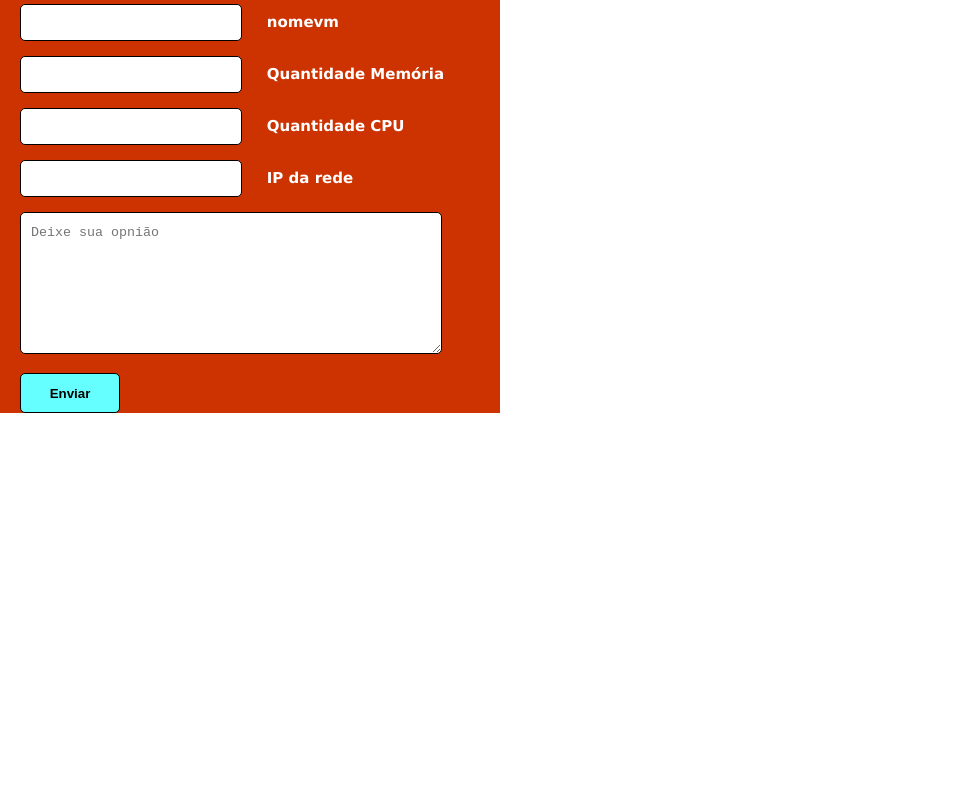
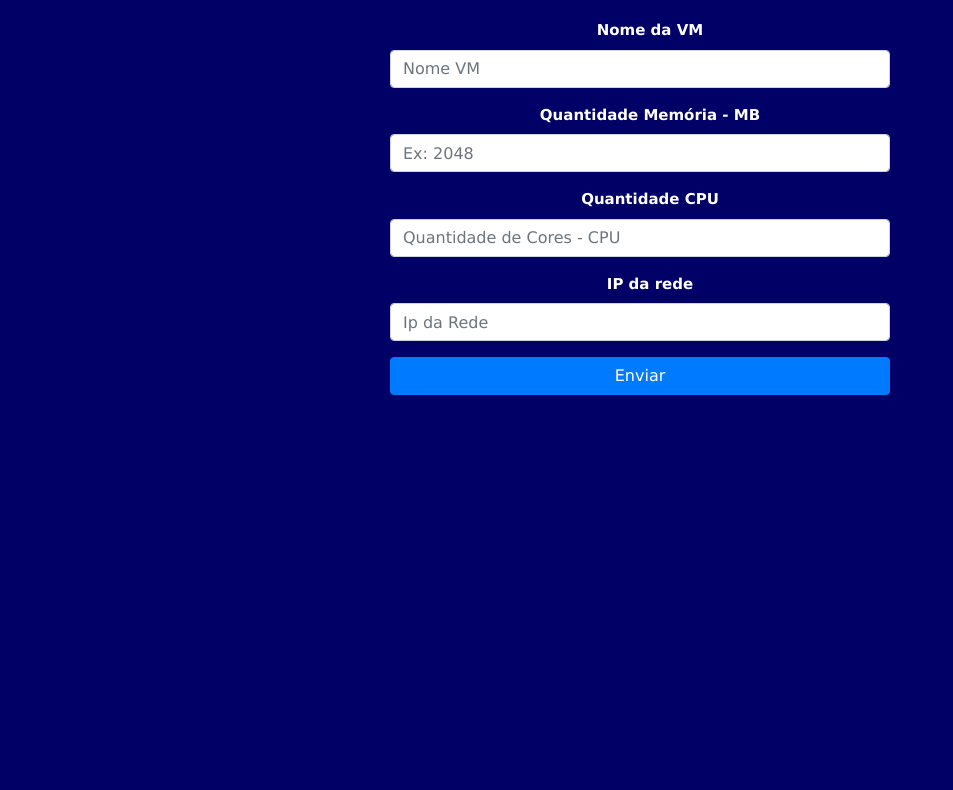
Before and after one commit to MatheusSouza12/VMLineCommandFront, a plain HTML site: page index.html in a window 1280 px wide. Shown: the part 71-861 px from the top of the page, without its empty margins (0-953 px from the left). Before the commit the page ends 800 px from the top, so only its background shows below. Drawn offline with nearby package versions, Linux system fonts and the light colour scheme.

Commit message:
Melhorando um pouco o layout

```diff
--- a/css/style.css
+++ b/css/style.css
@@ -1,21 +1,38 @@
+* {
+  margin: 0;
+  padding: 0;
+  outline: 0;
+  box-sizing: border-box;
+}
+
+
+
 body {
   padding: 0;
   margin: 0;
+  background: #000066;
 }
 
-form {
+div#centro {
+  display: flex;
+  align-items: center;
+  justify-content: center;
+  background: #000066;
+}
+
+div#centro form.form {
+  margin-top: 90px;
   font-family: Verdana, Tahoma, sans-serif;
   font-size: 15px;
-  background-color: #CC3300;
+  width: 100%;
   max-width: 500px;
+  height: 1000px;
+  display: flex;
+  text-align: center;
+  flex-direction: column;
 }
 
-h1 {
-  margin-bottom: 20px;
-  margin-left: 20px;
-  color: #66FFFF;
-  text-shadow: 5px 5px 5px black;
-}
+
 
 input,
 textarea {
@@ -51,13 +68,6 @@ textarea:focus {
   color: black;
 }
 
-textarea {
-  width: 400px;
-  height: 120px;
-  line-height: 20px;
-  max-width: 400px;
-}
-
 form label {
   margin-left: 20px;
   color: #FFFFFF;
--- a/index.html
+++ b/index.html
@@ -2,43 +2,44 @@
 <html xmlns="http://www.w3.org/1999/xhtml">
 
 <head>
-    <title>--Criação VM--</title>
+    <title>VM Infra</title>
     <meta charset="utf-8" />
     <link href="css/style.css" rel="stylesheet" media="all" />
     <script src="js/JavaScript1.js"></script>
+    <link rel="stylesheet" href="https://stackpath.bootstrapcdn.com/bootstrap/4.1.3/css/bootstrap.min.css"
+        integrity="sha384-MCw98/SFnGE8fJT3GXwEOngsV7Zt27NXFoaoApmYm81iuXoPkFOJwJ8ERdknLPMO" crossorigin="anonymous">
+    <script src="https://stackpath.bootstrapcdn.com/bootstrap/4.1.3/js/bootstrap.min.js"
+        integrity="sha384-ChfqqxuZUCnJSK3+MXmPNIyE6ZbWh2IMqE241rYiqJxyMiZ6OW/JmZQ5stwEULTy" crossorigin="anonymous">
+    </script>
 
 </head>
 
 <body>
-    <form name="meu_form">
-
-        <h1>Crie agora sua VM</h1>
-
-        <p class="nomevm">
-            <input type="text" id="nomevmid" required="required" name="nomevm" />
-            <label for="nomevm">nomevm</label>
-        </p>
-        <p class="memoria">
-            <input type="text" id="memoriaid" name="memoria" />
-            <label for="memoria">Quantidade Memória</label>
-
-        </p>
-        <p>
-            <input type="cpu" id="cpuid" name="cpu" />
-            <label for="email">Quantidade CPU</label>
-        </p>
-        <p>
-            <input type="ip" id="ipid" name="ip" />
-            <label for="ip">IP da rede</label>
-        </p>
-        <p>
-            <textarea placeholder="Deixe sua opnião"></textarea>
-        </p>
-        <p class="submit">
-            <input type="submit" onclick="Enviar();" value="Enviar" />
-        </p>
-
-    </form>
+    <div id="centro">
+        <form class="form">
+            <div class="form-group">
+                <label for="nomevm">Nome da VM</label>
+                <input type="text" id="nomevmid" required="required" name="nomevm" class="form-control"
+                    placeholder="Nome VM" />
+            </div>
+            <div class="form-group">
+                <label for="ram">Quantidade Memória - MB</label>
+                <input type="text" id="ramid" required="required" name="ram" class="form-control"
+                    placeholder="Ex: 2048" />
+            </div>
+            <div class="form-group">
+                <label for="email">Quantidade CPU</label>
+                <input class="form-control" type="cpu" id="cpuid" required="required" name="cpu"
+                    placeholder="Quantidade de Cores - CPU" />
+            </div>
+            <div class="form-group">
+                <label for="ip">IP da rede</label>
+                <input class="form-control" type="ip" id="ipid" required="required" name="ip"
+                    placeholder="Ip da Rede" />
+            </div>
+            <button type="submit" class="btn btn-primary">Enviar</button>
+        </form>
+    </div>
 </body>
 
 </html>
--- a/js/JavaScript1.js
+++ b/js/JavaScript1.js
@@ -1,9 +1,27 @@
 function Enviar() {
 
   var nomevmid = document.getElementById("nomevmid");
+  var ipid = document.getElementById("ipid");
+  var ramid = document.getElementById("ramid");
+  var cpuid = document.getElementById("cpuid");
+
+  var name = nomevmid.value;
+  var cpu = cpuid.value;
+  var ram = ramid.value;
+  var ip = ipid.value;
 
   if (nomevmid.value != "") {
-    alert('Obrigado sr(a) ' + nomevmid.value + ' os seus dados foram encaminhados com sucesso');
+    alert('Obrigado sr(a) ' + ramid.value + ' os seus dados foram encaminhados com sucesso');
   }
+  var httpRequest = new XMLHttpRequest();
+  httpRequest.open(
+    'GET',
+    `http://localhost:3000?cpu=${cpu}&ram=${ram}&ip=${ip}&name=${name}`,
+    true
+  );
+
+  httpRequest.send();
+
 
 }
+main();
```
